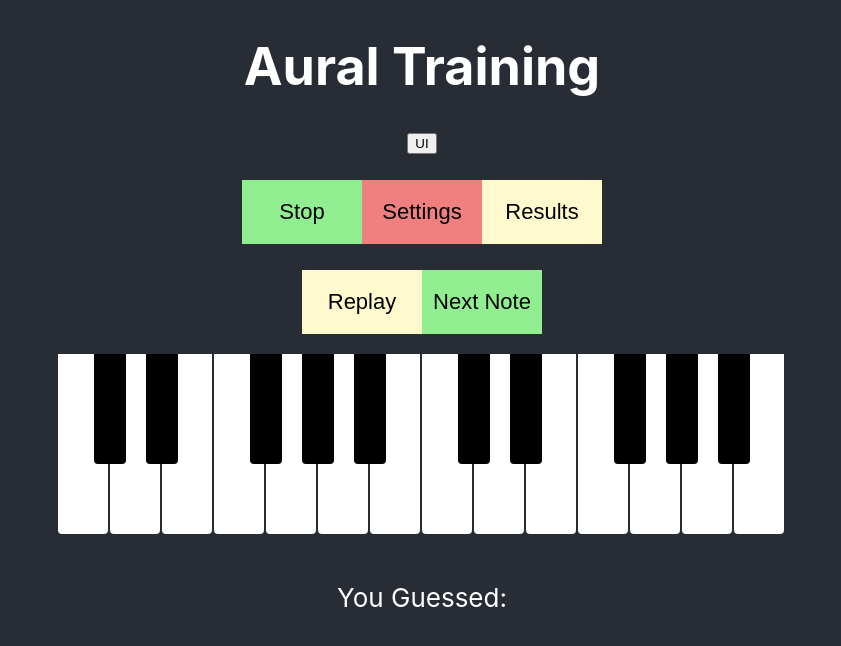
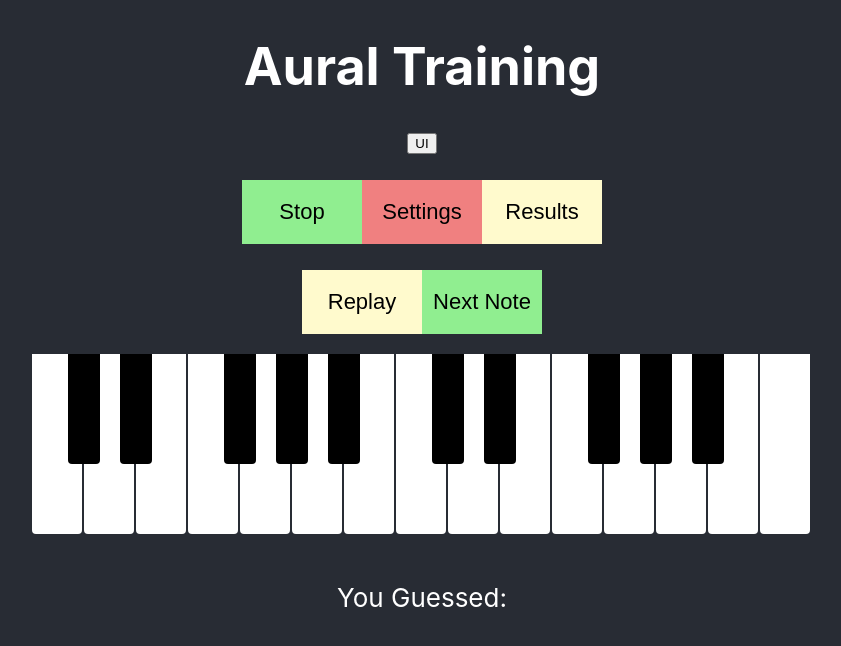
Before and after one commit to OU-HCI-18/aural-skills, a React (Create React App) app: page /train in a window 1280 px wide. Shown: the top 646 px of the page, without its empty margins (218-1059 px from the left). Built offline with nearby package versions, Linux system fonts and the light colour scheme.

Commit message:
made piano one note wider

```diff
--- a/src/App.css
+++ b/src/App.css
@@ -50,7 +50,7 @@
 .piano {
   /* FIXME: make width dynamic */
   position: relative;
-  width: 728px;
+  width: 780px;
   overflow: hidden;
   margin: auto;
   text-align: center;
@@ -60,7 +60,7 @@
 .piano.phone {
   /* FIXME: make width dynamic */
   position: relative;
-  width: 364px;
+  width: 416px;
   overflow: hidden;
   margin: auto;
   text-align: center;
--- a/src/piano.js
+++ b/src/piano.js
@@ -47,6 +47,7 @@ function Piano(props) {
     <WhiteNote name={'A5'} onNoteClick={props.onNoteClick} />
       <BlackNote name={'Bb5'} onNoteClick={props.onNoteClick} />
     <WhiteNote name={'B5'} onNoteClick={props.onNoteClick} />
+      <WhiteNote name={'C6'} onNoteClick={props.onNoteClick} />
   </div>
   );
 }
@@ -66,6 +67,7 @@ function PianoPhone(props) {
     <WhiteNote name={'A4'} onNoteClick={props.onNoteClick} />
       <BlackNote name={'Bb4'} onNoteClick={props.onNoteClick} />
     <WhiteNote name={'B4'} onNoteClick={props.onNoteClick} />
+    <WhiteNote name={'C5'} onNoteClick={props.onNoteClick} />
   </div>
   );
 }
```
